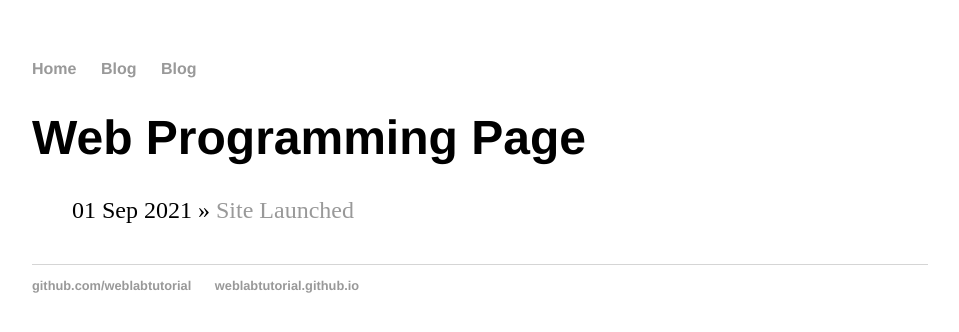
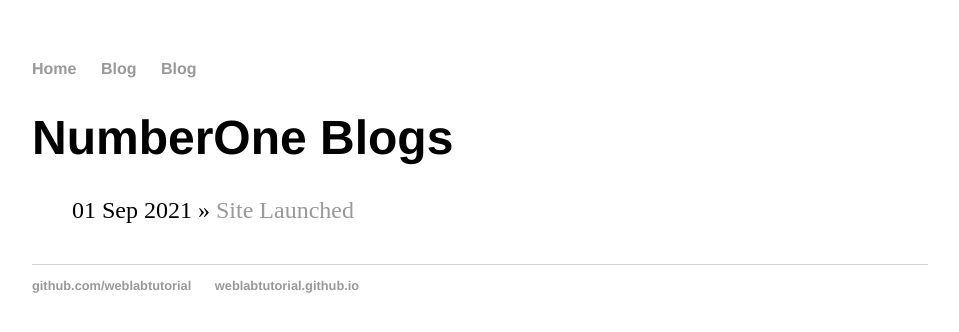
Before and after one commit to oh2001/oh2001.github.io, a Jekyll site: the page built from blog/index.html, in a window 1280 px wide. Shown: the top 332 px of the page, without its empty margins (160-1119 px from the left). Built offline with Jekyll 4.4.1, drawn with Linux system fonts in a browser that asks for light colours.

Commit message:
Update index.html

```diff
--- a/blog/index.html
+++ b/blog/index.html
@@ -2,7 +2,7 @@
 layout: default
 title: Web Programming Page
 ---
-         <h1>{{ page.title }}</h1>
+         <h1>NumberOne Blogs</h1>
          <ul class="posts">
 
          {% for post in site.posts %}
```
